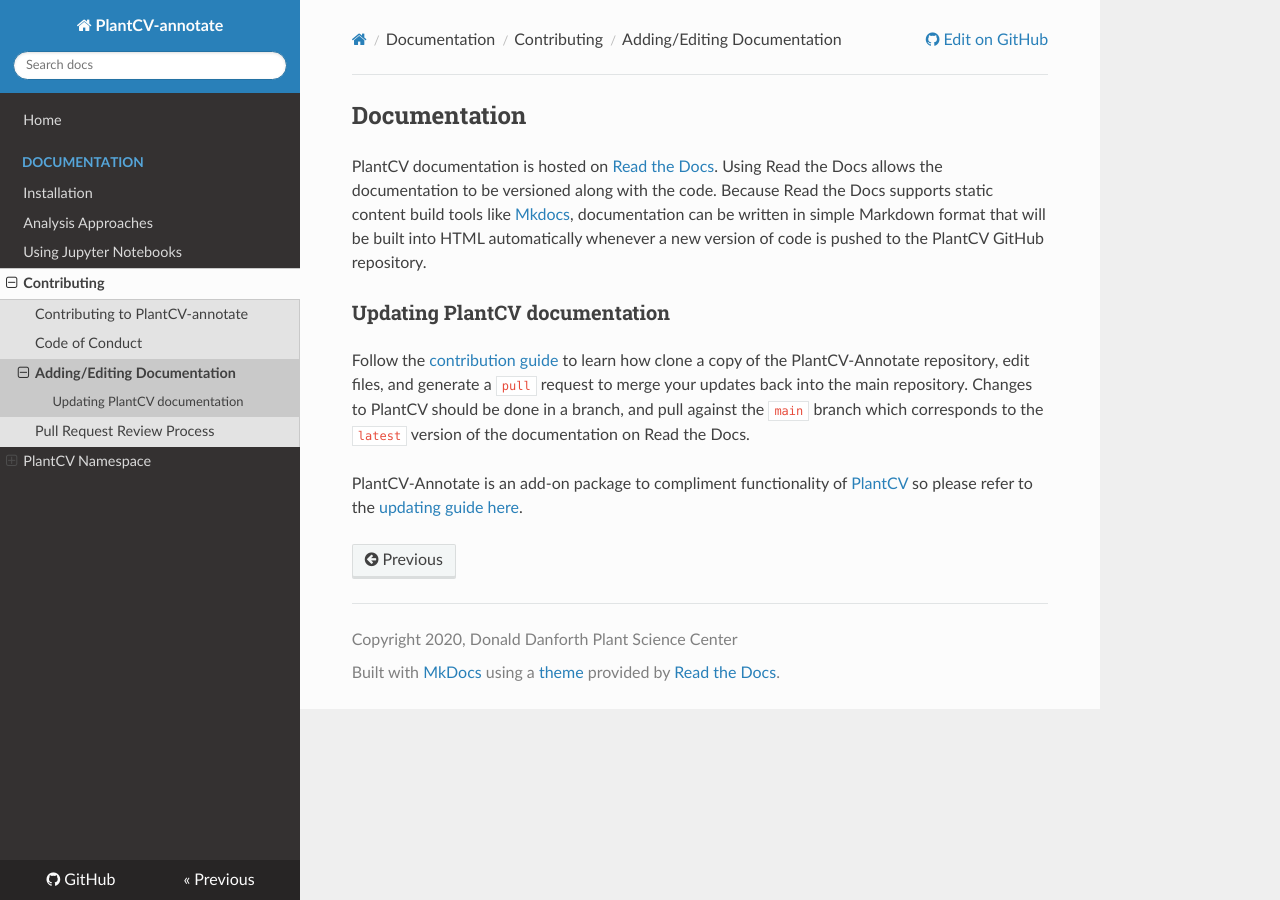
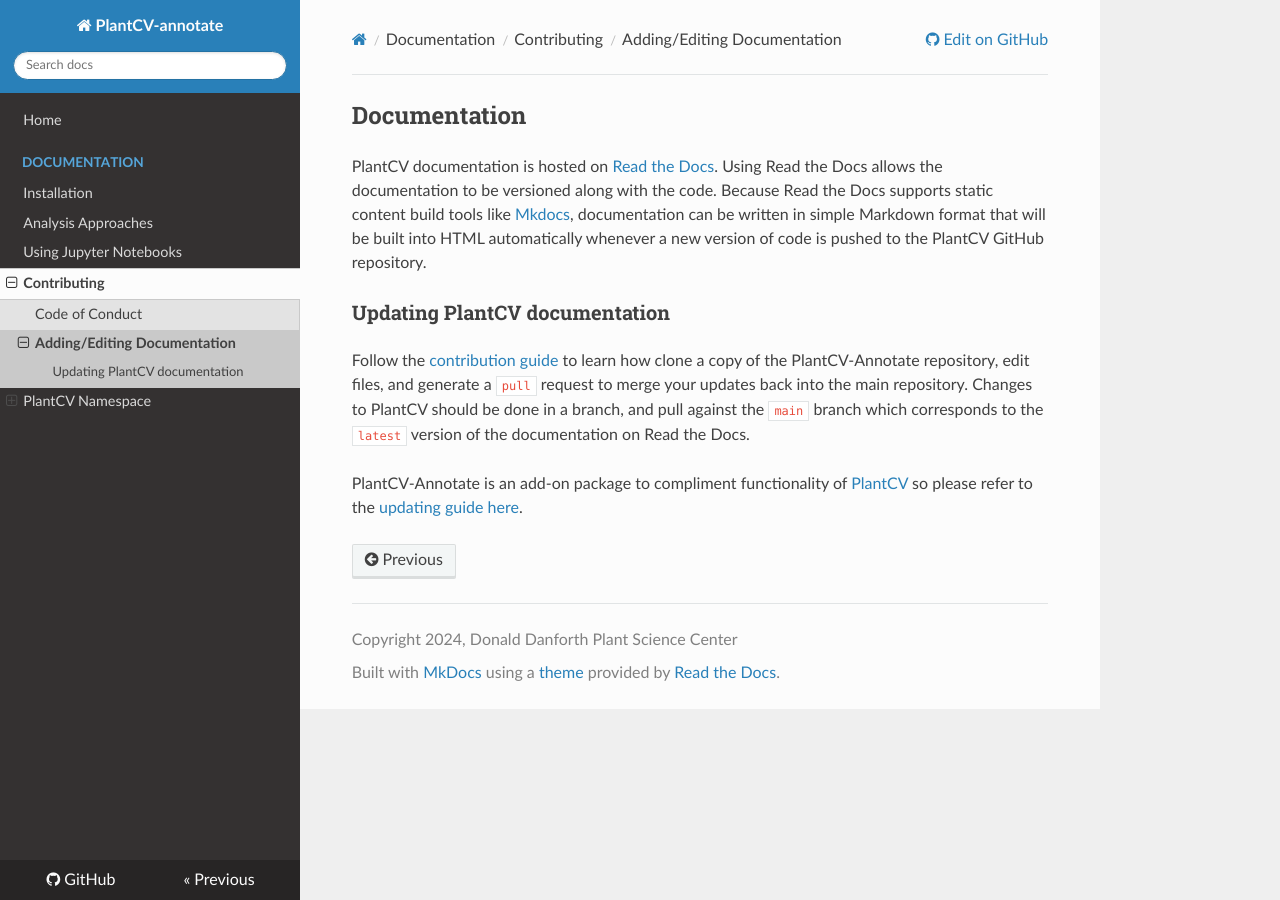
Before and after one commit to danforthcenter/plantcv-annotate, an MkDocs documentation site: the page built from docs/documentation.md, in a window 1280 px wide. Built offline with MkDocs 1.6.1, drawn with Linux system fonts in a browser that asks for light colours; nearby versions of some CDN libraries.

Commit message:
Update mkdocs.yml

```diff
--- a/mkdocs.yml
+++ b/mkdocs.yml
@@ -3,7 +3,7 @@
 site_description: Plant phenotyping annotation using computer vision
 site_author: PlantCV Development Team
 repo_url: https://github.com/danforthcenter/plantcv-annotate
-copyright: Copyright 2020, Donald Danforth Plant Science Center
+copyright: Copyright 2024, Donald Danforth Plant Science Center
 theme: readthedocs
 
 nav:
@@ -13,10 +13,8 @@
   - 'Analysis Approaches': analysis_approach.md
   - 'Using Jupyter Notebooks': jupyter.md
   - 'Contributing':
-    - 'Contributing to PlantCV-annotate': CONTRIBUTING.md
     - 'Code of Conduct': CODE_OF_CONDUCT.md
     - 'Adding/Editing Documentation': documentation.md
-    - 'Pull Request Review Process' : pr_review_process.md
   - 'PlantCV Namespace':
     - 'Annotation Tools':
         - 'Points': Points.md
```
